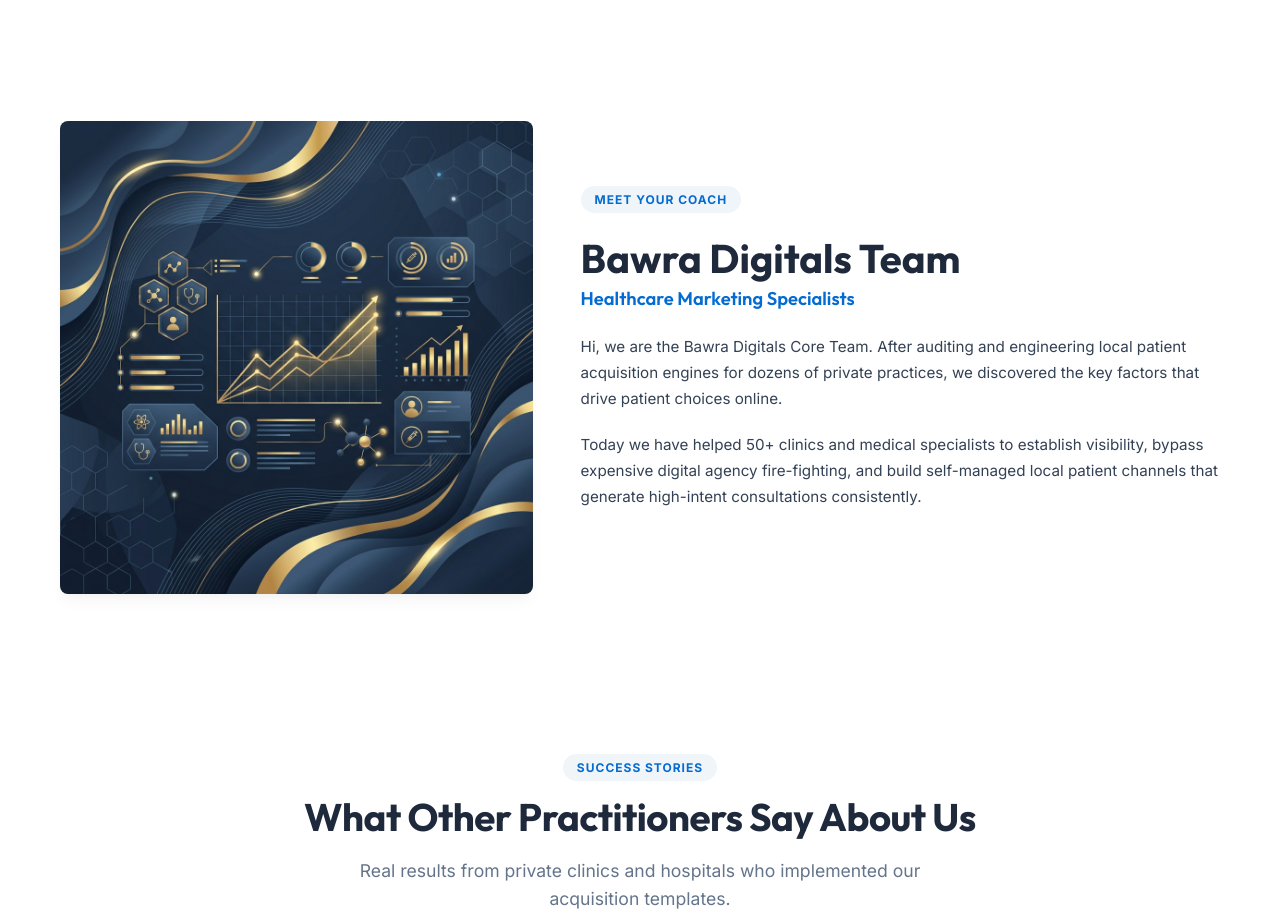
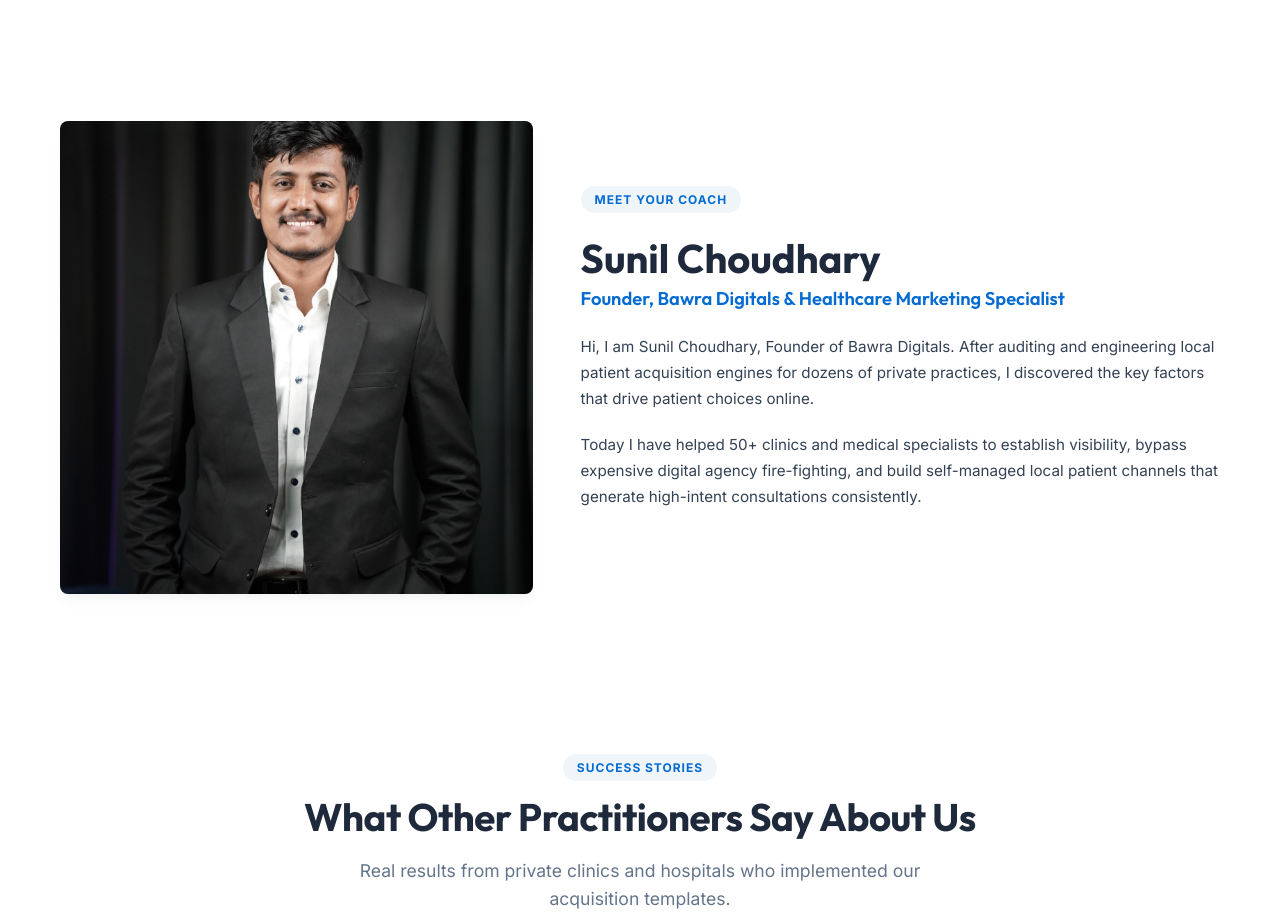
Before and after one commit to sunilchoudhary3575-lang/webinar-landing, a website built with Vite: page index.html in a window 1280 px wide. Shown: the part 6320-7238 px from the top of the page. Built offline with nearby package versions, Linux system fonts and the light colour scheme.

Commit message:
Add coach photo and update coach section details to Sunil Choudhary

```diff
--- a/index.html
+++ b/index.html
@@ -436,17 +436,17 @@
     <div class="container">
       <div class="coach-layout">
         <div class="coach-image-wrapper">
-          <img src="/assets/hero_dashboard.png" alt="Bawra Digitals Agency Core Team" class="coach-image">
+          <img src="/assets/coach.png" alt="Sunil Choudhary - Healthcare Marketing Specialist" class="coach-image">
         </div>
         <div class="coach-details">
           <span class="section-badge">MEET YOUR COACH</span>
-          <h2 class="coach-name">Bawra Digitals Team</h2>
-          <h3 class="coach-title">Healthcare Marketing Specialists</h3>
+          <h2 class="coach-name">Sunil Choudhary</h2>
+          <h3 class="coach-title">Founder, Bawra Digitals & Healthcare Marketing Specialist</h3>
           <p class="coach-bio">
-            Hi, we are the Bawra Digitals Core Team. After auditing and engineering local patient acquisition engines for dozens of private practices, we discovered the key factors that drive patient choices online.
+            Hi, I am Sunil Choudhary, Founder of Bawra Digitals. After auditing and engineering local patient acquisition engines for dozens of private practices, I discovered the key factors that drive patient choices online.
           </p>
           <p class="coach-bio">
-            Today we have helped 50+ clinics and medical specialists to establish visibility, bypass expensive digital agency fire-fighting, and build self-managed local patient channels that generate high-intent consultations consistently.
+            Today I have helped 50+ clinics and medical specialists to establish visibility, bypass expensive digital agency fire-fighting, and build self-managed local patient channels that generate high-intent consultations consistently.
           </p>
         </div>
       </div>
```
Also changed, not shown: assets/coach.png (added).
